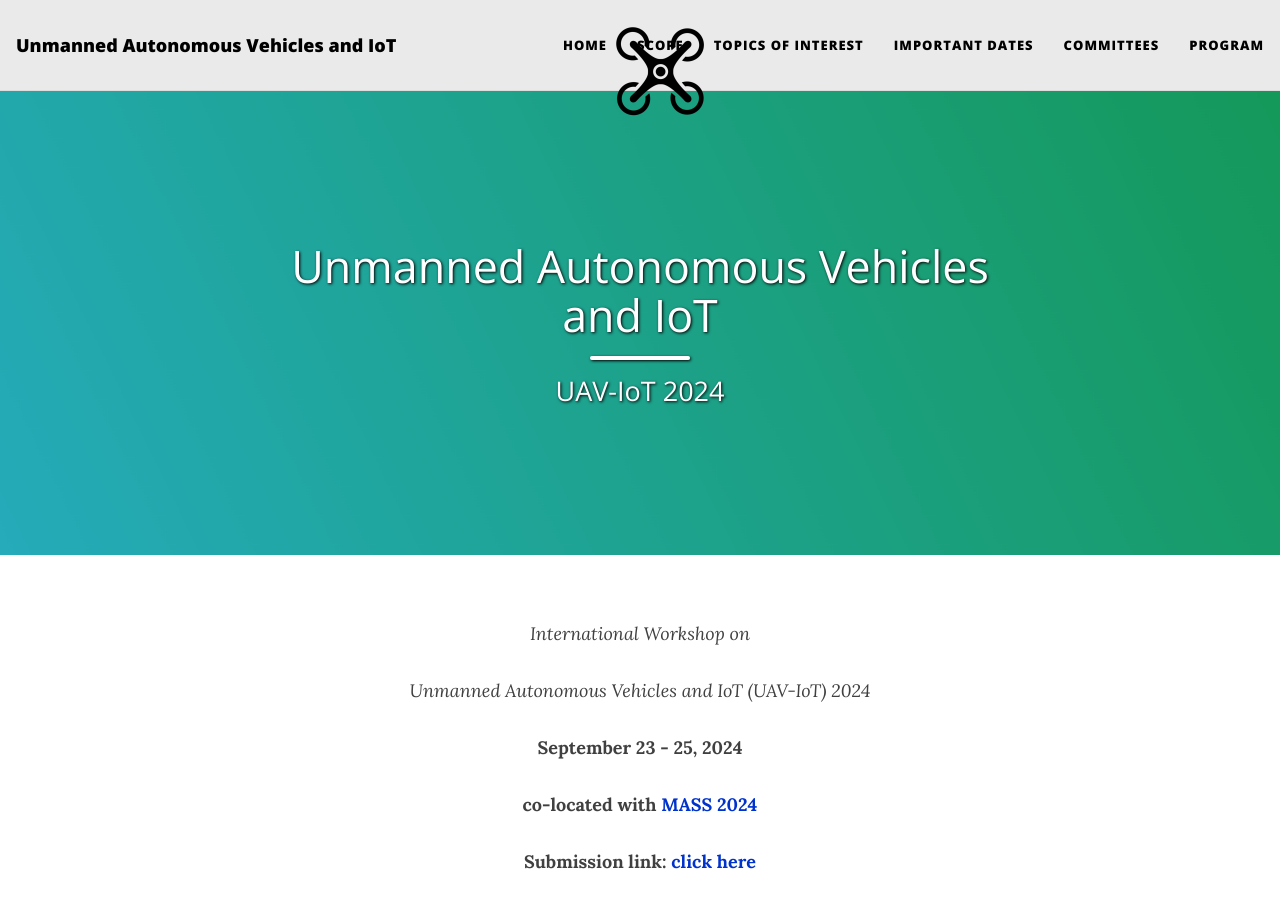
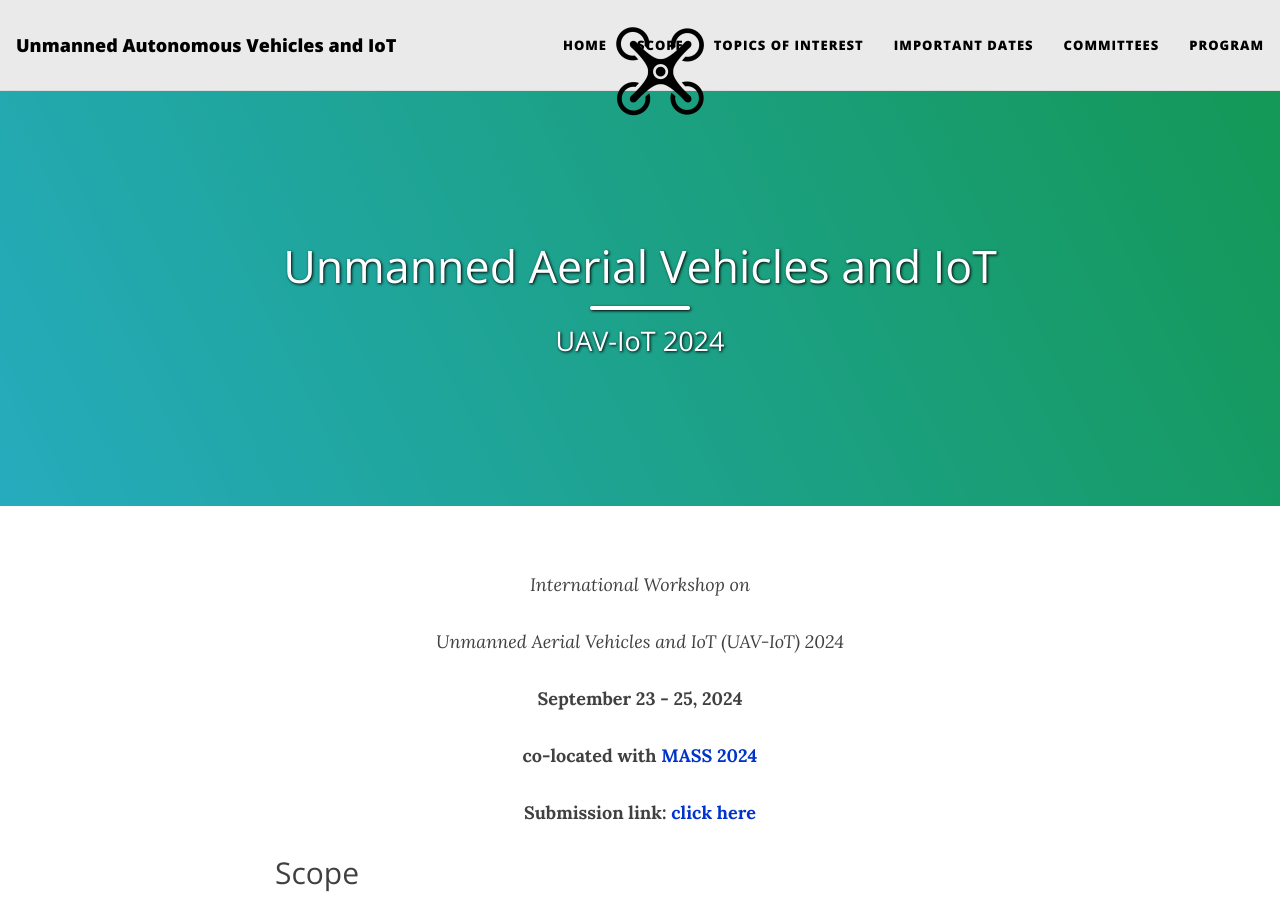
Before and after one commit to IWUAV-IoT/IWUAV-IoT.github.io, a Jekyll site: the page built from index.md, in a window 1280 px wide and 900 px high. Built offline with Jekyll 4.4.1, drawn with Linux system fonts in a browser that asks for light colours; nearby versions of some CDN libraries.

Commit message:
Update index.md

```diff
--- a/index.md
+++ b/index.md
@@ -1,6 +1,6 @@
 ---
 layout: page
-title: Unmanned Autonomous Vehicles and IoT
+title: Unmanned Aerial Vehicles and IoT
 subtitle: UAV-IoT 2024
 cover-img: "assets/img/banner.png"
 ---
@@ -11,7 +11,7 @@ cover-img: "assets/img/banner.png"
 _International Workshop on_
 {: style="text-align: center"}
 
-_Unmanned Autonomous Vehicles and IoT (UAV-IoT) 2024_
+_Unmanned Aerial Vehicles and IoT (UAV-IoT) 2024_
 {: style="text-align: center"}
 
 <!-- Padova, Italy -->
```
